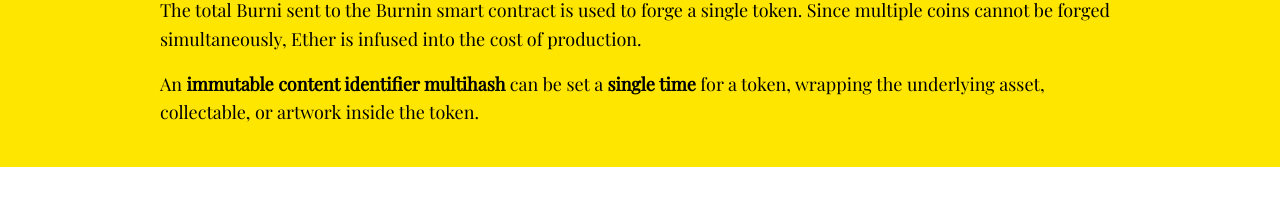
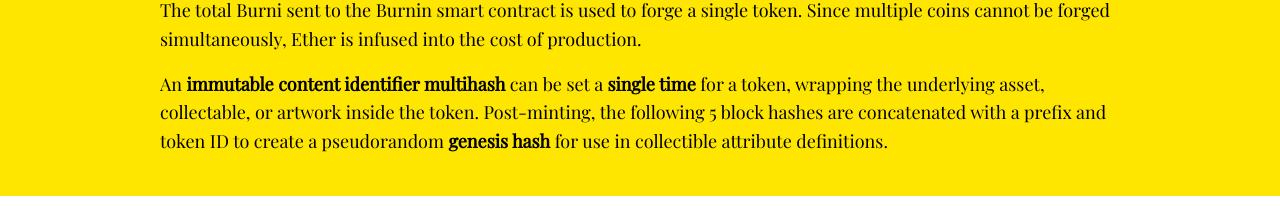
Before and after one commit to vim-labs/burni.co, a React (Create React App) app: page / in a window 1280 px wide. Shown: the part 1302-1508 px from the top of the page. Built offline with nearby package versions, Linux system fonts and the light colour scheme.

Commit message:
Formatting

```diff
--- a/src/Routes/Assets.js
+++ b/src/Routes/Assets.js
@@ -149,7 +149,7 @@
               disableTypography
               primary={
                 <Box className={classes.mono}>
-                  {id}:&nbsp;
+                  #{id}:&nbsp;
                   {multihash ? (
                     <a
                       target="_blank"
--- a/src/Routes/Home.js
+++ b/src/Routes/Home.js
@@ -86,7 +86,10 @@
               </span>{" "}
               can be set a <span className={classes.bold}>single time</span> for
               a token, wrapping the underlying asset, collectable, or artwork
-              inside the token.
+              inside the token. Post-minting, the following 5 block hashes are
+              concatenated with a prefix and token ID to create a pseudorandom{" "}
+              <span className={classes.bold}>genesis hash</span> for use in
+              collectible attribute definitions.
             </Typography>
           </Box>
         </Box>
```
